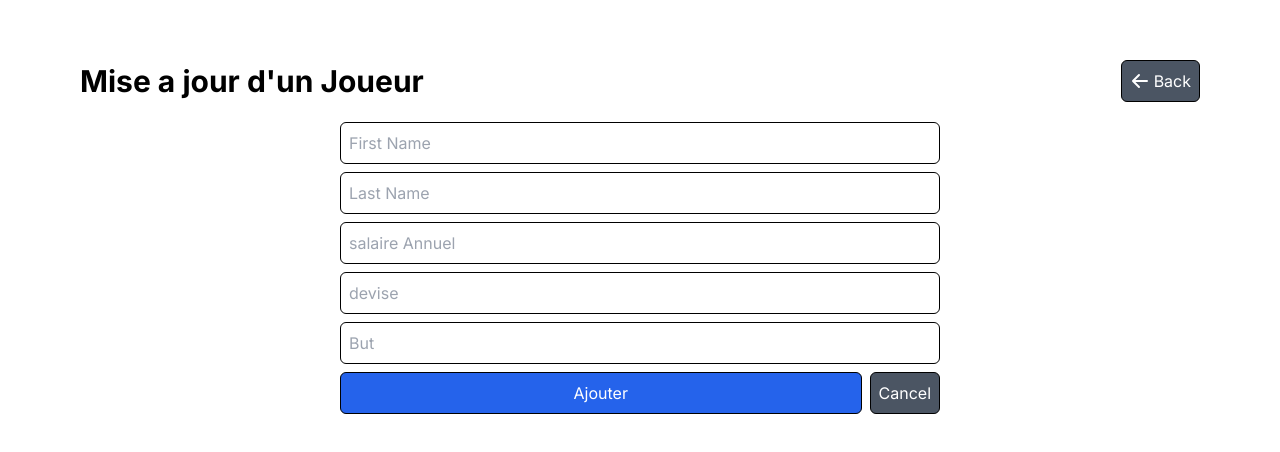
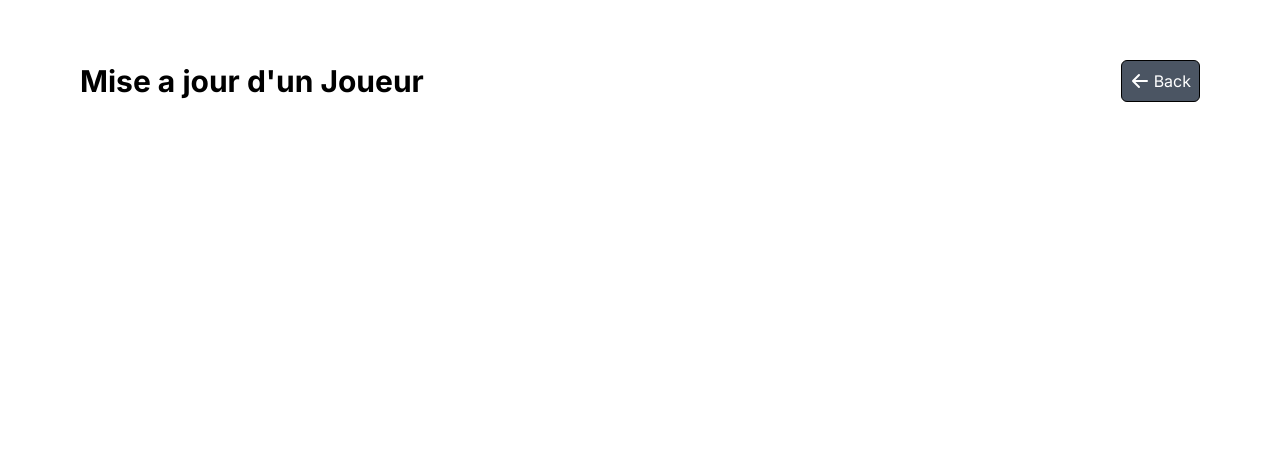
Before and after one commit to Intexted/Fifa2023, a Next.js app: page /update/1 in a window 1280 px wide. Shown: the top 452 px of the page. Built offline with nearby package versions, Linux system fonts and the light colour scheme; no server answers; the database is empty.

Commit message:
handle server error

```diff
--- a/app/update/[id]/page.tsx
+++ b/app/update/[id]/page.tsx
@@ -2,6 +2,7 @@
 
 import Link from "next/link";
 import FormPlayer from "../../components/FormPlayer";
+import { prisma } from "@/db";
 
 async function App({ params }: { params: { id: number } }) {
   const user = await prisma.player.findUnique({
@@ -33,7 +34,7 @@ async function App({ params }: { params: { id: number } }) {
           </button>
         </Link>
       </div>
-      <FormPlayer id={params.id} user={user} />
+      {user !== null && <FormPlayer id={params.id} user={user} />}
     </div>
   );
 }
```
